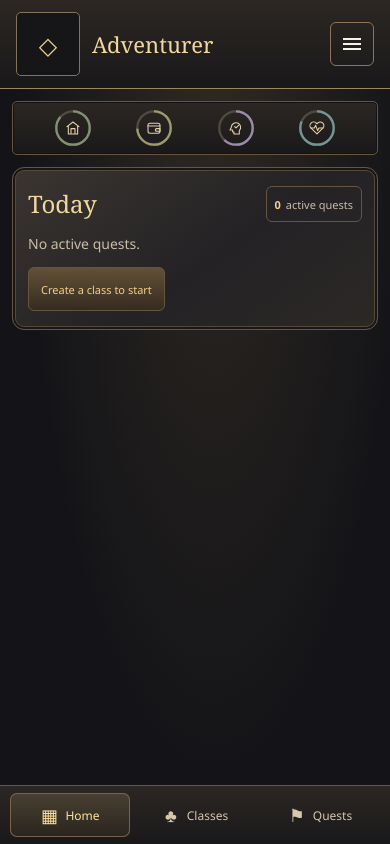
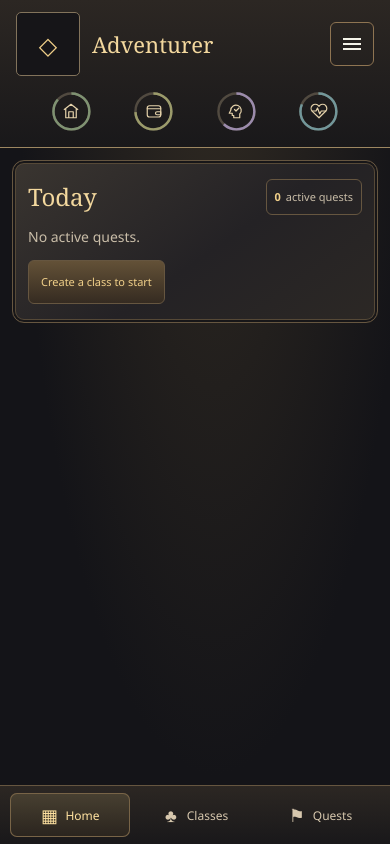
Before and after one commit to Austin-J-Ross/lifrpg, a React (Vite) app: page /#/home in a window 390 px wide. Built offline with nearby package versions, Linux system fonts and the light colour scheme.

Commit message:
Move health rings into character banner

```diff
--- a/src/features/domains/HealthRings.module.css
+++ b/src/features/domains/HealthRings.module.css
@@ -1,13 +1,16 @@
 .health-grid {
+  grid-column: 1 / -1;
   display: flex;
-  align-items: center;
-  gap: 6px;
+  justify-content: space-evenly;
+  width: min(100%, 360px);
+  margin-inline: auto;
+  gap: 4px;
 }
 .health-domain {
   display: grid;
   place-items: center;
-  width: 44px;
-  height: 44px;
+  width: clamp(44px, 12vw, 56px);
+  aspect-ratio: 1;
   padding: 3px;
   border: 0;
   border-radius: 50%;
@@ -18,8 +21,8 @@
   user-select: none;
 }
 .health-ring {
-  width: 38px;
-  height: 38px;
+  width: 100%;
+  aspect-ratio: 1;
   position: relative;
 }
 .health-ring-track {
@@ -33,13 +36,7 @@
   stroke-width: 6;
 }
 .ring-track {
-  stroke: #dfe2d6;
-}
-:global(.character-sheet) .ring-track {
   stroke: #514a40;
-}
-:global(.character-sheet) .health-domain-icon {
-  color: #e5d2aa;
 }
 .ring-value {
   stroke: currentColor;
@@ -50,7 +47,7 @@
   inset: 0;
   display: grid;
   place-items: center;
-  color: var(--health-icon-color);
+  color: #e5d2aa;
 }
 .health-domain-icon svg {
   width: 18px;
@@ -61,71 +58,3 @@
   stroke-linecap: round;
   stroke-linejoin: round;
 }
-
-@media (max-width: 680px) {
-  .health-grid {
-    gap: 0;
-  }
-  .health-domain {
-    width: 40px;
-    height: 44px;
-    padding: 2px;
-  }
-  .health-ring {
-    width: 34px;
-    height: 34px;
-  }
-}
-@media (max-width: 380px) {
-  .health-domain {
-    width: 36px;
-  }
-  .health-ring {
-    width: 31px;
-    height: 31px;
-  }
-  .health-domain-icon svg {
-    width: 16px;
-    height: 16px;
-  }
-}
-
-:global(.character-sheet) .health-grid {
-  flex-direction: column;
-  justify-content: space-evenly;
-  gap: 4px;
-  padding: 4px;
-  border: 1px solid var(--line);
-  border-radius: 5px;
-  background: var(--metal-inset);
-  box-shadow: inset 0 0 0 1px #121113;
-}
-
-:global(.character-sheet) .health-domain {
-  width: min(100%, 76px);
-  height: auto;
-  aspect-ratio: 1;
-  padding: 3px;
-}
-
-:global(.character-sheet) .health-ring {
-  width: 100%;
-  height: auto;
-  aspect-ratio: 1;
-}
-
-:global(.character-sheet) .health-domain-icon svg {
-  width: 42%;
-  height: 42%;
-}
-
-@media (max-width: 680px) {
-  :global(.character-sheet) .health-grid {
-    grid-column: 1 / -1;
-    flex-direction: row;
-  }
-
-  :global(.character-sheet) .health-domain {
-    width: 44px;
-  }
-}
--- a/src/features/domains/HealthRings.tsx
+++ b/src/features/domains/HealthRings.tsx
@@ -42,7 +42,6 @@ export function HealthRings() {
           style={
             {
               '--domain-color': d.color,
-              '--health-icon-color': 'hsl(' + d.value * 1.2 + ',58%,40%)',
             } as CSSProperties
           }
           details={
--- a/src/pages/HomePage.tsx
+++ b/src/pages/HomePage.tsx
@@ -34,9 +34,9 @@ export function HomePage() {
           {highestLevel > 0 && <p>Top class level {highestLevel}</p>}
         </div>
         <AboutMenu />
+        <HealthRings />
       </header>
       <section className="character-sheet" aria-label="Character">
-        <div className="character-overview">
         <div className="full-body-portrait">
           {profile.portrait ? (
             <img src={profile.portrait} alt="Full-body character portrait" />
@@ -45,8 +45,6 @@ export function HomePage() {
               ◇
             </div>
           )}
-          </div>
-          <HealthRings />
         </div>
       </section>
       <section
--- a/src/styles/character-sheet.css
+++ b/src/styles/character-sheet.css
@@ -89,13 +89,6 @@ main {
   color: #f3d89e;
 }
 
-.character-overview {
-  display: grid;
-  grid-template-columns: minmax(0, 3fr) minmax(0, 1fr);
-  gap: 6px;
-  align-items: stretch;
-}
-
 .full-body-portrait {
   position: relative;
   display: grid;
@@ -150,18 +143,6 @@ main {
   }
 
   .character-sheet {
-    padding: 0;
-    border: 0;
-    border-radius: 0;
-    background: none;
-    box-shadow: none;
-  }
-
-  .character-overview {
-    display: block;
-  }
-
-  .full-body-portrait {
     display: none;
   }
 }
```
Lines whose indentation alone changed are shown as unchanged.
